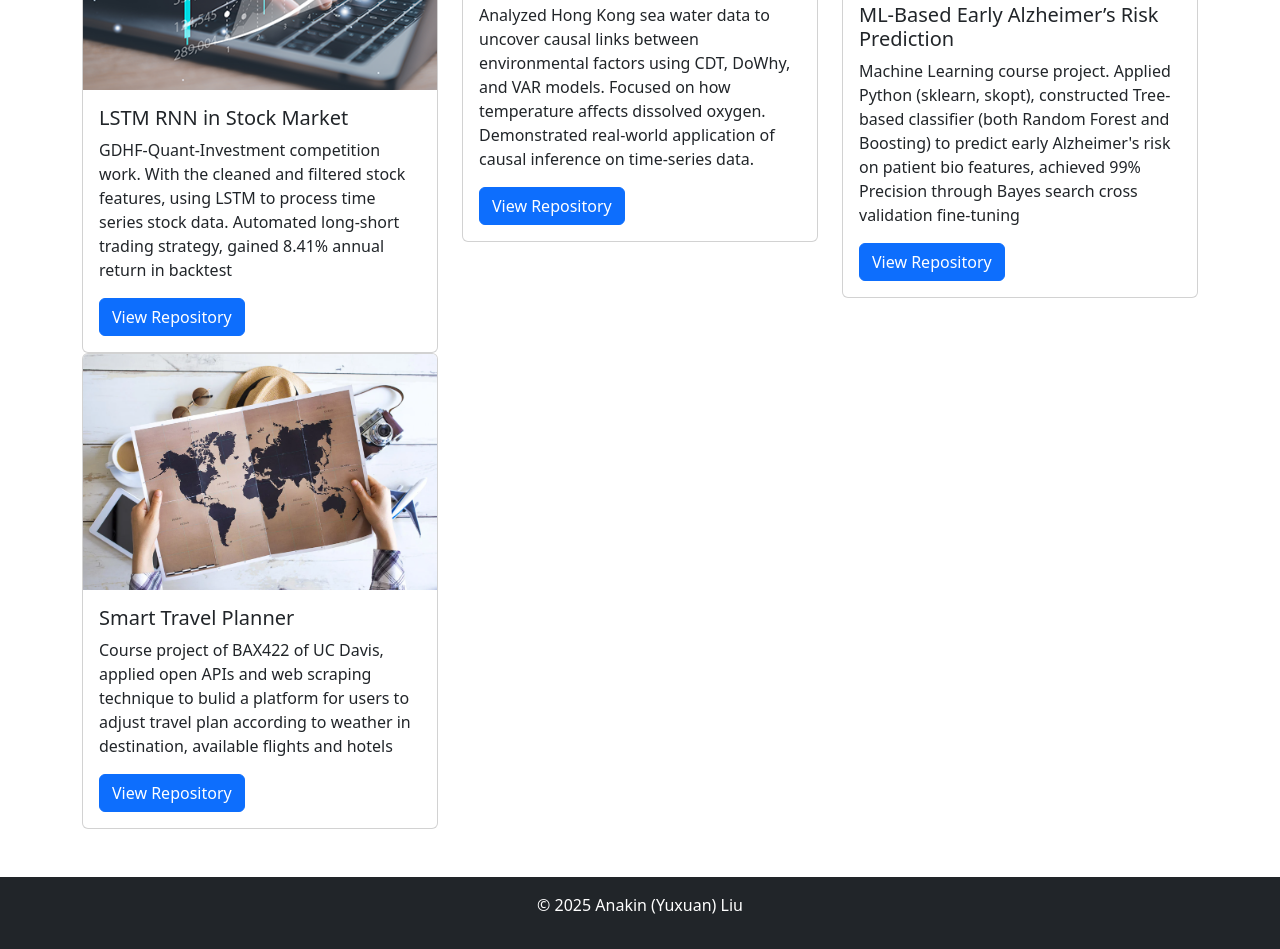
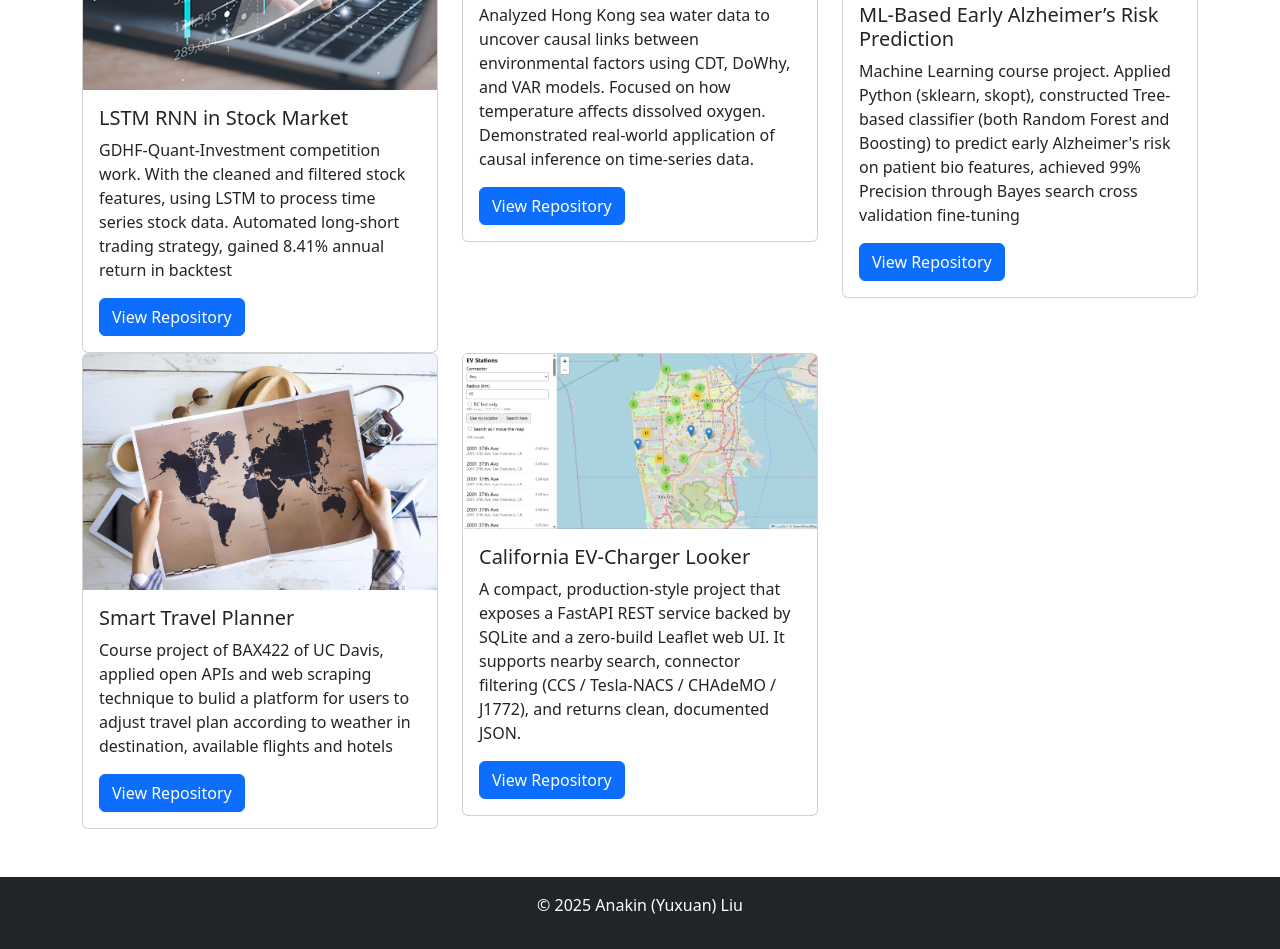
Before and after one commit to yuxuananakinliu/yuxuananakinliu.github.io, a plain HTML site: page index.html in a window 1280 px wide. Shown: the part 1347-2296 px from the top of the page. Drawn offline with nearby package versions, Linux system fonts and the light colour scheme.

Commit message:
Update index.html

```diff
--- a/index.html
+++ b/index.html
@@ -97,6 +97,17 @@
                     </div>
                 </div>
             </div>
+
+            <div class="col-md-4">
+                <div class="card">
+                    <img src="https://yuxuananakinliu.github.io/ev-charger.png" class="card-img-top project-img" alt="Project Image">
+                    <div class="card-body">
+                        <h5 class="card-title">California EV-Charger Looker</h5>
+                        <p>A compact, production-style project that exposes a FastAPI REST service backed by SQLite and a zero-build Leaflet web UI. It supports nearby search, connector filtering (CCS / Tesla-NACS / CHAdeMO / J1772), and returns clean, documented JSON.</p>
+                        <a href="https://github.com/yuxuananakinliu/ev-charging-api" class="btn btn-primary" target="_blank">View Repository</a>
+                    </div>
+                </div>
+            </div>
         </div>
     </section>
 
```
